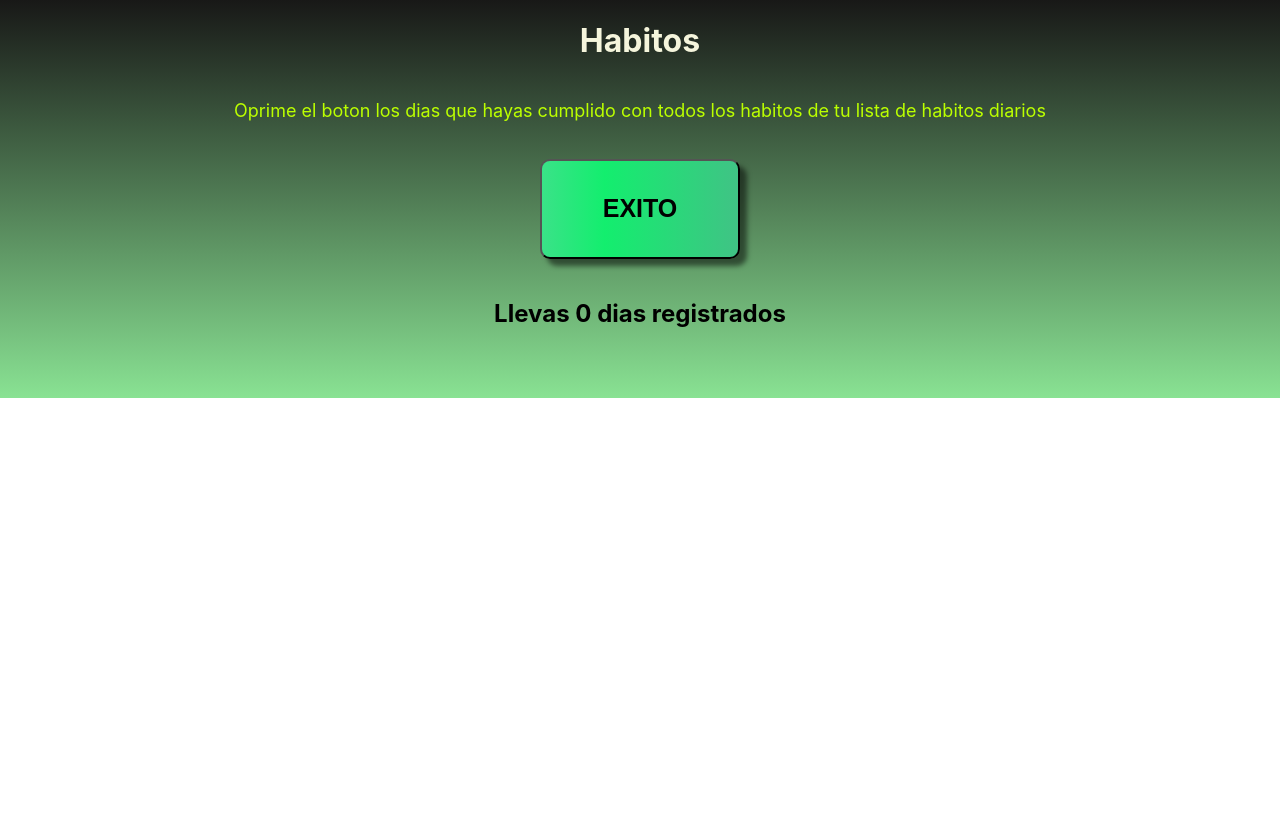
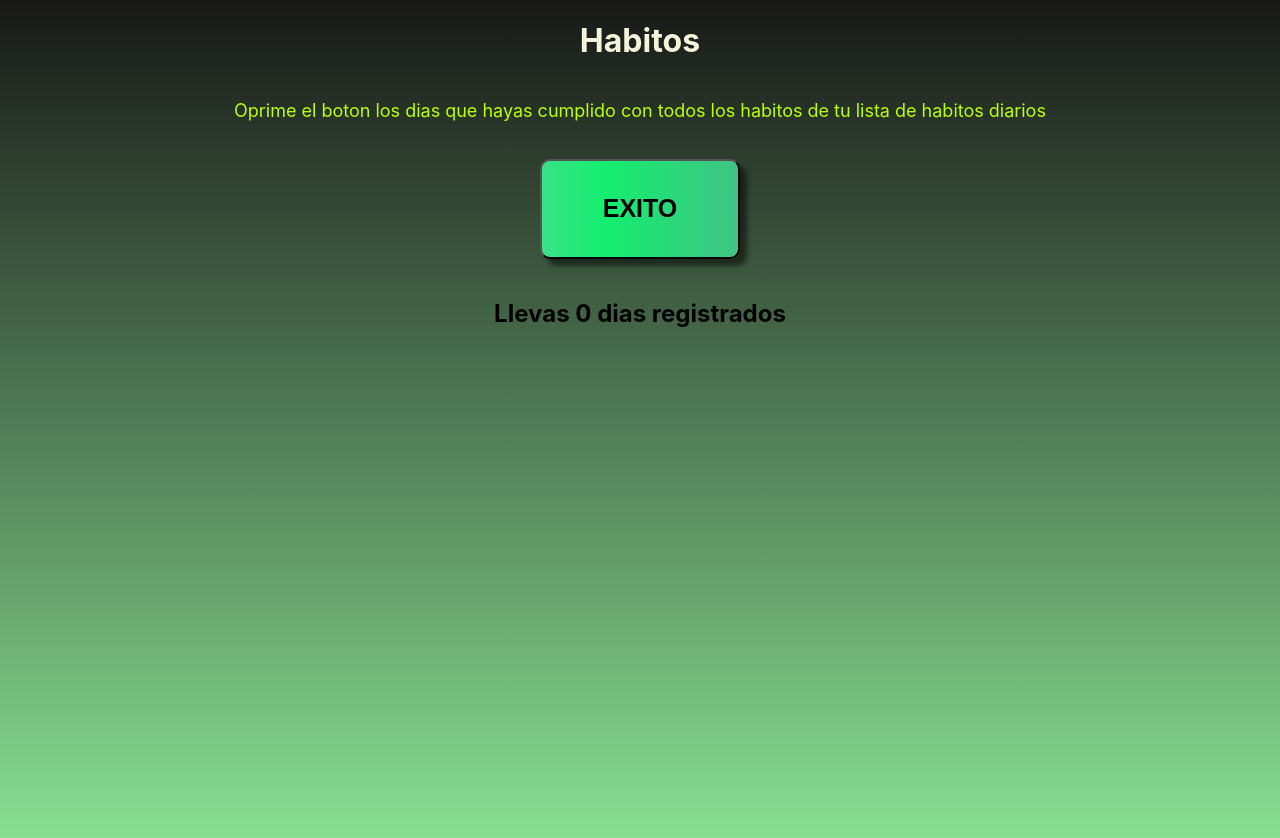
Before and after one commit to Darudaniel/habits, a React (Create React App) app: page / in a window 1280 px wide. Shown: the top 838 px of the page. Before the commit the page ends 800 px from the top, so only its background shows below. Built offline with nearby package versions, Linux system fonts and the light colour scheme; no server answers; the database is empty; the HTML template or start-up script is replaced by a standard one.

Commit message:
gh-pages congigured, and some styles upgrades

```diff
--- a/package.json
+++ b/package.json
@@ -1,4 +1,5 @@
 {
+  "homepage":"https://darudaniel.github.io/habits/",
   "name": "habits",
   "version": "0.1.0",
   "private": true,
@@ -13,6 +14,8 @@
     "web-vitals": "^2.1.3"
   },
   "scripts": {
+    "predeploy": "npm run build",
+    "deploy": "gh-pages -d build",
     "start": "react-scripts start",
     "build": "react-scripts build",
     "test": "react-scripts test",
--- a/src/styles/App.css
+++ b/src/styles/App.css
@@ -5,6 +5,7 @@
 	background: rgb(137,226,147);
 	background: linear-gradient(0deg, rgba(137,226,147,1) 0%, rgba(24,24,23,1) 100%);
 	padding-bottom: 50px;
+	height: 100vh;
 }
 .title {
 	color: beige;
--- a/src/styles/SuccessButton.css
+++ b/src/styles/SuccessButton.css
@@ -1,4 +1,5 @@
 .success-button {
+    color: black;
     width: 200px;
     height: 100px;
     background: rgb(58,226,136);
```
